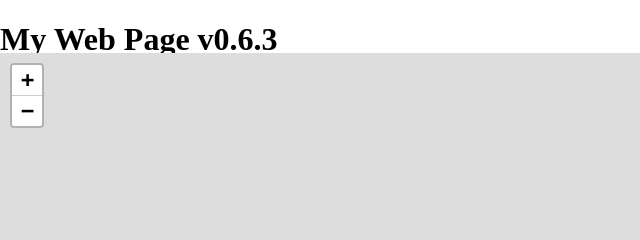
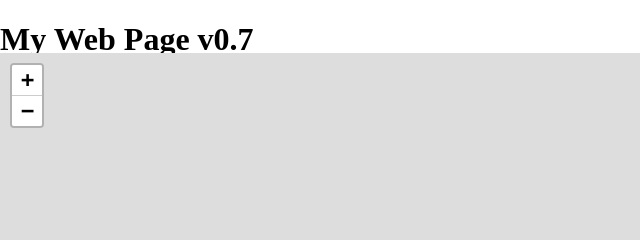
Before and after one commit to Ragarr/Lab1-Inemuri, a plain HTML site: page index.html in a window 1280 px wide. Shown: the top 240 px of the page, 0-640 px from the left. Drawn offline with nearby package versions, Linux system fonts and the light colour scheme.

Commit message:
arreglada la vibracion etc

```diff
--- a/index.html
+++ b/index.html
@@ -17,7 +17,7 @@
 
 <body>
     <div id = "header">
-        <h1>My Web Page v0.6.3</h1>
+        <h1>My Web Page v0.7</h1>
     </div>
     <div id="map"></div>
     <script src="script.js"></script>
```
